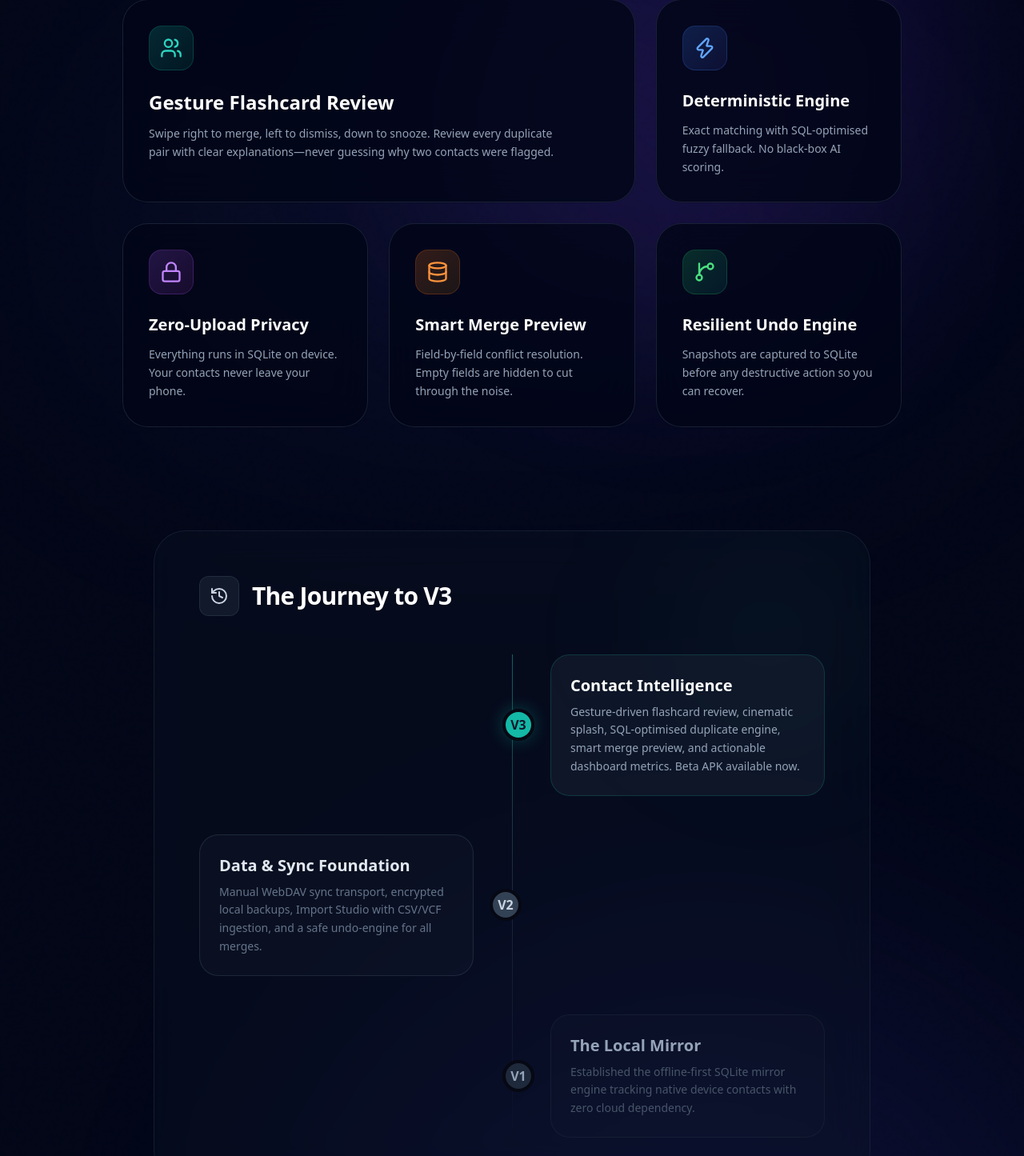
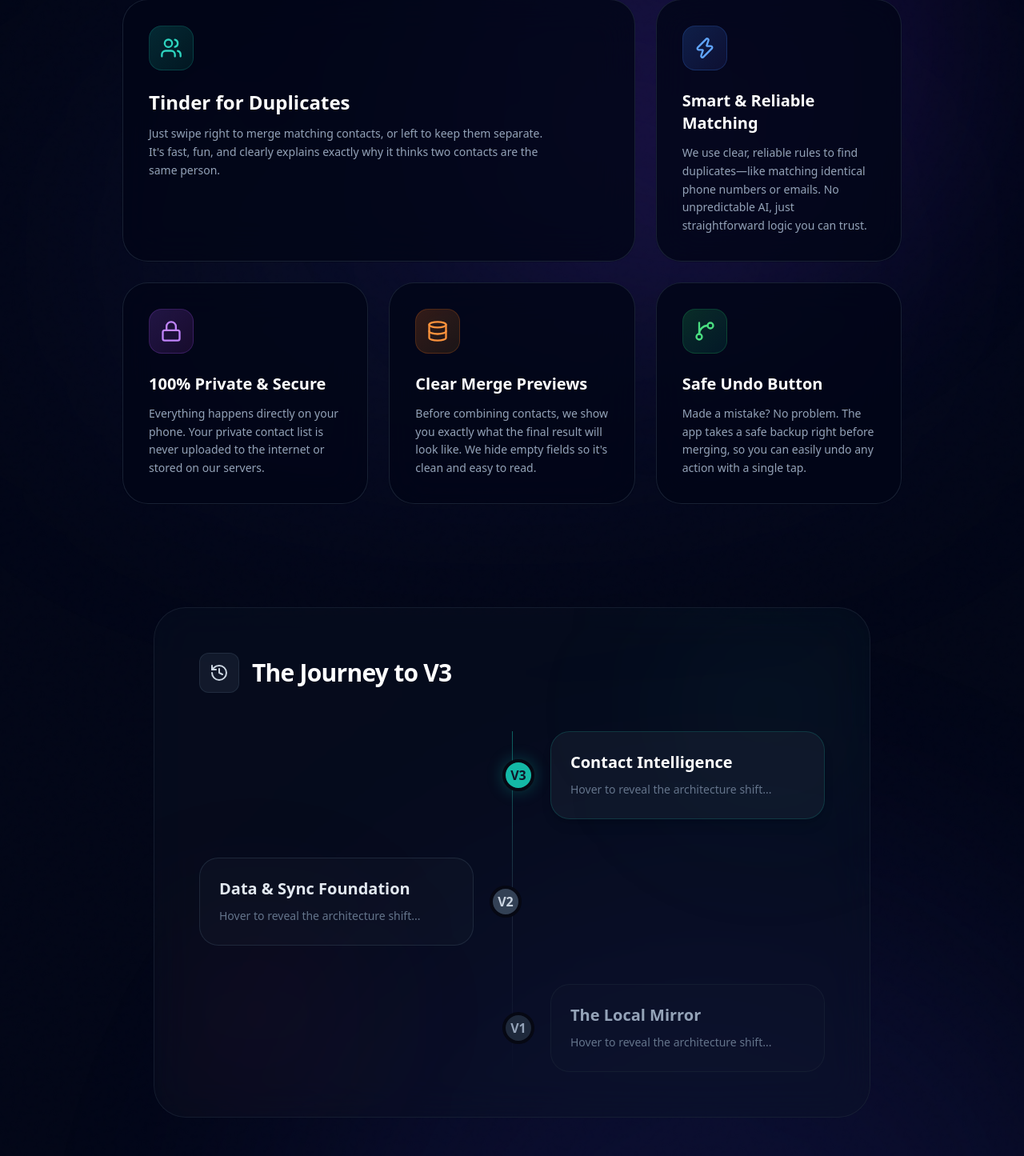
Before and after one commit to Shivanshmishra7275/Contact-Forge, a Next.js app in the folder contactforge-cloud-web/: page / in a window 1280 px wide. Shown: the part 1472-2917 px from the top of the page at 80% size. Built offline with nearby package versions, Linux system fonts and the light colour scheme; no server answers.

Commit message:
style(web): simplify feature copy for non-technical users

```diff
--- a/contactforge-cloud-web/app/page.tsx
+++ b/contactforge-cloud-web/app/page.tsx
@@ -216,7 +216,7 @@ export default function Home() {
         >
           <h2 className="text-sm font-bold tracking-widest text-teal-400 uppercase mb-4 drop-shadow-[0_0_8px_rgba(45,212,191,0.5)]">The Local-First Engine</h2>
           <p className="text-4xl md:text-5xl font-extrabold text-transparent bg-clip-text bg-gradient-to-r from-slate-200 to-slate-500 max-w-4xl mx-auto leading-tight">
-            Forging order from chaos. No silent uploads, no cloud mining, no opaque algorithms.
+            Organize your contacts easily and safely. No internet uploads, no data selling, and no confusing algorithms.
           </p>
         </motion.div>
 
@@ -239,9 +239,9 @@ export default function Home() {
                 <div className="bg-gradient-to-br from-teal-500/20 to-emerald-500/10 w-14 h-14 flex items-center justify-center rounded-2xl mb-6 border border-teal-500/20 group-hover:border-teal-500/40 transition-colors relative z-10">
                   <Users className="w-7 h-7 text-teal-400" />
                 </div>
-                <h3 className="text-2xl font-bold text-white mb-3 relative z-10">Gesture Flashcard Review</h3>
+                <h3 className="text-2xl font-bold text-white mb-3 relative z-10">Tinder for Duplicates</h3>
                 <p className="text-slate-400 text-sm leading-relaxed max-w-lg relative z-10">
-                  Swipe right to merge, left to dismiss, down to snooze. Review every duplicate pair with clear explanations—never guessing why two contacts were flagged.
+                  Just swipe right to merge matching contacts, or left to keep them separate. It's fast, fun, and clearly explains exactly why it thinks two contacts are the same person.
                 </p>
               </div>
             </motion.div>
@@ -261,9 +261,9 @@ export default function Home() {
                 <div className="bg-gradient-to-br from-blue-500/20 to-indigo-500/10 w-14 h-14 flex items-center justify-center rounded-2xl mb-6 border border-blue-500/20 group-hover:border-blue-500/40 transition-colors relative z-10">
                   <Zap className="w-7 h-7 text-blue-400" />
                 </div>
-                <h3 className="text-xl font-bold text-white mb-3 relative z-10">Deterministic Engine</h3>
+                <h3 className="text-xl font-bold text-white mb-3 relative z-10">Smart &amp; Reliable Matching</h3>
                 <p className="text-slate-400 text-sm leading-relaxed relative z-10">
-                  Exact matching with SQL-optimised fuzzy fallback. No black-box AI scoring.
+                  We use clear, reliable rules to find duplicates—like matching identical phone numbers or emails. No unpredictable AI, just straightforward logic you can trust.
                 </p>
               </div>
             </motion.div>
@@ -283,9 +283,9 @@ export default function Home() {
                 <div className="bg-gradient-to-br from-purple-500/20 to-fuchsia-500/10 w-14 h-14 flex items-center justify-center rounded-2xl mb-6 border border-purple-500/20 group-hover:border-purple-500/40 transition-colors relative z-10">
                   <Lock className="w-7 h-7 text-purple-400" />
                 </div>
-                <h3 className="text-xl font-bold text-white mb-3 relative z-10">Zero-Upload Privacy</h3>
+                <h3 className="text-xl font-bold text-white mb-3 relative z-10">100% Private &amp; Secure</h3>
                 <p className="text-slate-400 text-sm leading-relaxed relative z-10">
-                  Everything runs in SQLite on device. Your contacts never leave your phone.
+                  Everything happens directly on your phone. Your private contact list is never uploaded to the internet or stored on our servers.
                 </p>
               </div>
             </motion.div>
@@ -305,9 +305,9 @@ export default function Home() {
                 <div className="bg-gradient-to-br from-orange-500/20 to-amber-500/10 w-14 h-14 flex items-center justify-center rounded-2xl mb-6 border border-orange-500/20 group-hover:border-orange-500/40 transition-colors relative z-10">
                   <Database className="w-7 h-7 text-orange-400" />
                 </div>
-                <h3 className="text-xl font-bold text-white mb-3 relative z-10">Smart Merge Preview</h3>
+                <h3 className="text-xl font-bold text-white mb-3 relative z-10">Clear Merge Previews</h3>
                 <p className="text-slate-400 text-sm leading-relaxed relative z-10">
-                  Field-by-field conflict resolution. Empty fields are hidden to cut through the noise.
+                  Before combining contacts, we show you exactly what the final result will look like. We hide empty fields so it's clean and easy to read.
                 </p>
               </div>
             </motion.div>
@@ -327,58 +327,124 @@ export default function Home() {
                 <div className="bg-gradient-to-br from-green-500/20 to-teal-500/10 w-14 h-14 flex items-center justify-center rounded-2xl mb-6 border border-green-500/20 group-hover:border-green-500/40 transition-colors relative z-10">
                   <GitBranch className="w-7 h-7 text-green-400" />
                 </div>
-                <h3 className="text-xl font-bold text-white mb-3 relative z-10">Resilient Undo Engine</h3>
+                <h3 className="text-xl font-bold text-white mb-3 relative z-10">Safe Undo Button</h3>
                 <p className="text-slate-400 text-sm leading-relaxed relative z-10">
-                  Snapshots are captured to SQLite before any destructive action so you can recover.
+                  Made a mistake? No problem. The app takes a safe backup right before merging, so you can easily undo any action with a single tap.
                 </p>
               </div>
             </motion.div>
           </div>
         </div>
 
-        {/* ── Version History ─────────────────────────────────────────────────── */}
+        {/* ── Version History (Interactive Redesign) ───────────────────────────── */}
         <div className="w-full max-w-4xl bg-slate-900/30 border border-slate-800/60 rounded-[2.5rem] p-8 md:p-14 text-left backdrop-blur-xl relative overflow-hidden mb-32">
-          <div className="absolute top-0 right-0 w-64 h-64 bg-teal-500/5 blur-[100px] rounded-full" />
+          <div className="absolute top-0 right-0 w-64 h-64 bg-teal-500/5 blur-[100px] rounded-full pointer-events-none" />
+          <div className="absolute bottom-0 left-0 w-64 h-64 bg-rose-500/5 blur-[100px] rounded-full pointer-events-none" />
+
           <div className="flex items-center gap-4 mb-12 relative z-10">
             <div className="p-3 bg-slate-800/50 rounded-xl border border-slate-700/50">
               <History className="w-6 h-6 text-slate-300" />
             </div>
             <h2 className="text-3xl font-bold text-white tracking-tight">The Journey to V3</h2>
           </div>
+
           <div className="space-y-12 relative before:absolute before:inset-0 before:ml-5 before:-translate-x-px md:before:mx-auto md:before:translate-x-0 before:h-full before:w-px before:bg-gradient-to-b before:from-teal-500/50 before:via-slate-700/50 before:to-transparent z-10">
-            <div className="relative flex items-center justify-between md:justify-normal md:odd:flex-row-reverse group">
-              <div className="flex items-center justify-center w-10 h-10 rounded-full border-4 border-[#060813] bg-teal-500 text-slate-900 font-bold shrink-0 md:order-1 md:group-odd:-translate-x-1/2 md:group-even:translate-x-1/2 shadow-[0_0_20px_rgba(20,184,166,0.3)]">
+
+            {/* V3 */}
+            <div className="relative flex items-center justify-between md:justify-normal md:odd:flex-row-reverse group cursor-pointer">
+              <div className="flex items-center justify-center w-10 h-10 rounded-full border-4 border-[#060813] bg-teal-500 text-slate-900 font-bold shrink-0 md:order-1 md:group-odd:-translate-x-1/2 md:group-even:translate-x-1/2 shadow-[0_0_20px_rgba(20,184,166,0.3)] transition-transform group-hover:scale-110">
                 V3
               </div>
-              <div className="w-[calc(100%-4rem)] md:w-[calc(50%-3rem)] bg-slate-800/40 p-6 rounded-3xl border border-teal-500/20 hover:border-teal-500/40 transition-colors">
-                <h4 className="text-xl font-bold text-white mb-2">Contact Intelligence</h4>
-                <p className="text-sm text-slate-400 leading-relaxed">
-                  Gesture-driven flashcard review, cinematic splash, SQL-optimised duplicate engine, smart merge preview, and actionable dashboard metrics. Beta APK available now.
+              <div className="w-[calc(100%-4rem)] md:w-[calc(50%-3rem)] relative overflow-hidden rounded-3xl border border-teal-500/20 group-hover:border-teal-400/50 transition-all duration-500 bg-slate-800/40 p-6 shadow-lg group-hover:shadow-[0_0_30px_rgba(20,184,166,0.15)]">
+                {/* Background glow on hover */}
+                <div className="absolute inset-0 bg-gradient-to-br from-teal-500/5 to-transparent opacity-0 group-hover:opacity-100 transition-opacity duration-500 pointer-events-none" />
+
+                <h4 className="text-xl font-bold text-white mb-2 relative z-10">Contact Intelligence</h4>
+
+                <div className="relative z-10 grid grid-rows-[0fr] group-hover:grid-rows-[1fr] transition-[grid-template-rows] duration-500 ease-in-out">
+                  <div className="overflow-hidden">
+                    <div className="pt-4 pb-2 space-y-4">
+                      <div>
+                        <span className="text-xs font-bold tracking-widest text-rose-400 uppercase drop-shadow-[0_0_5px_rgba(244,63,94,0.4)]">The Problem</span>
+                        <p className="text-sm text-slate-400 leading-relaxed mt-1">Dealing with massive contact duplicates manually is tedious, opaque, and error-prone.</p>
+                      </div>
+                      <div>
+                        <span className="text-xs font-bold tracking-widest text-teal-400 uppercase drop-shadow-[0_0_5px_rgba(45,212,191,0.4)]">The Solution</span>
+                        <p className="text-sm text-slate-300 leading-relaxed mt-1">Gesture-driven flashcard review, SQL-optimised duplicate engine, smart merge preview, and actionable dashboard metrics. Beta APK available now.</p>
+                      </div>
+                    </div>
+                  </div>
+                </div>
+                {/* Default visible text that fades out on hover */}
+                <p className="text-sm text-slate-500 leading-relaxed block group-hover:hidden absolute bottom-6 left-6 right-6 transition-opacity">
+                  Hover to reveal the architecture shift...
                 </p>
+                <div className="h-6 block group-hover:hidden" /> {/* Spacer for default text */}
               </div>
             </div>
-            <div className="relative flex items-center justify-between md:justify-normal md:odd:flex-row-reverse group">
-              <div className="flex items-center justify-center w-10 h-10 rounded-full border-4 border-[#060813] bg-slate-700 text-slate-300 font-bold shrink-0 md:order-1 md:group-odd:-translate-x-1/2 md:group-even:translate-x-1/2">
+
+            {/* V2 */}
+            <div className="relative flex items-center justify-between md:justify-normal md:odd:flex-row-reverse group cursor-pointer">
+              <div className="flex items-center justify-center w-10 h-10 rounded-full border-4 border-[#060813] bg-slate-700 text-slate-300 font-bold shrink-0 md:order-1 md:group-odd:-translate-x-1/2 md:group-even:translate-x-1/2 transition-transform group-hover:scale-110">
                 V2
               </div>
-              <div className="w-[calc(100%-4rem)] md:w-[calc(50%-3rem)] bg-slate-800/20 p-6 rounded-3xl border border-slate-700/50">
-                <h4 className="text-xl font-bold text-slate-200 mb-2">Data &amp; Sync Foundation</h4>
-                <p className="text-sm text-slate-500 leading-relaxed">
-                  Manual WebDAV sync transport, encrypted local backups, Import Studio with CSV/VCF ingestion, and a safe undo-engine for all merges.
+              <div className="w-[calc(100%-4rem)] md:w-[calc(50%-3rem)] relative overflow-hidden rounded-3xl border border-slate-700/50 group-hover:border-teal-500/30 transition-all duration-500 bg-slate-800/20 p-6 hover:bg-slate-800/40">
+                <div className="absolute inset-0 bg-gradient-to-br from-teal-500/5 to-transparent opacity-0 group-hover:opacity-100 transition-opacity duration-500 pointer-events-none" />
+
+                <h4 className="text-xl font-bold text-slate-200 mb-2 relative z-10 group-hover:text-white transition-colors">Data &amp; Sync Foundation</h4>
+
+                <div className="relative z-10 grid grid-rows-[0fr] group-hover:grid-rows-[1fr] transition-[grid-template-rows] duration-500 ease-in-out">
+                  <div className="overflow-hidden">
+                    <div className="pt-4 pb-2 space-y-4">
+                      <div>
+                        <span className="text-xs font-bold tracking-widest text-orange-400 uppercase drop-shadow-[0_0_5px_rgba(251,146,60,0.4)]">The Problem</span>
+                        <p className="text-sm text-slate-400 leading-relaxed mt-1">Syncing contacts to the cloud quietly uploads private data to third parties, risking data harvesting.</p>
+                      </div>
+                      <div>
+                        <span className="text-xs font-bold tracking-widest text-teal-400 uppercase drop-shadow-[0_0_5px_rgba(45,212,191,0.4)]">The Solution</span>
+                        <p className="text-sm text-slate-300 leading-relaxed mt-1">Manual WebDAV sync transport, encrypted local backups, Import Studio with CSV/VCF ingestion, and a safe undo-engine for all merges.</p>
+                      </div>
+                    </div>
+                  </div>
+                </div>
+                <p className="text-sm text-slate-500 leading-relaxed block group-hover:hidden absolute bottom-6 left-6 right-6 transition-opacity">
+                  Hover to reveal the architecture shift...
                 </p>
+                <div className="h-6 block group-hover:hidden" />
               </div>
             </div>
-            <div className="relative flex items-center justify-between md:justify-normal md:odd:flex-row-reverse group">
-              <div className="flex items-center justify-center w-10 h-10 rounded-full border-4 border-[#060813] bg-slate-800 text-slate-400 font-bold shrink-0 md:order-1 md:group-odd:-translate-x-1/2 md:group-even:translate-x-1/2">
+
+            {/* V1 */}
+            <div className="relative flex items-center justify-between md:justify-normal md:odd:flex-row-reverse group cursor-pointer">
+              <div className="flex items-center justify-center w-10 h-10 rounded-full border-4 border-[#060813] bg-slate-800 text-slate-400 font-bold shrink-0 md:order-1 md:group-odd:-translate-x-1/2 md:group-even:translate-x-1/2 transition-transform group-hover:scale-110">
                 V1
               </div>
-              <div className="w-[calc(100%-4rem)] md:w-[calc(50%-3rem)] bg-slate-800/10 p-6 rounded-3xl border border-slate-800/50">
-                <h4 className="text-xl font-bold text-slate-400 mb-2">The Local Mirror</h4>
-                <p className="text-sm text-slate-600 leading-relaxed">
-                  Established the offline-first SQLite mirror engine tracking native device contacts with zero cloud dependency.
+              <div className="w-[calc(100%-4rem)] md:w-[calc(50%-3rem)] relative overflow-hidden rounded-3xl border border-slate-800/50 group-hover:border-teal-500/30 transition-all duration-500 bg-slate-800/10 p-6 hover:bg-slate-800/30">
+                <div className="absolute inset-0 bg-gradient-to-br from-teal-500/5 to-transparent opacity-0 group-hover:opacity-100 transition-opacity duration-500 pointer-events-none" />
+
+                <h4 className="text-xl font-bold text-slate-400 mb-2 relative z-10 group-hover:text-white transition-colors">The Local Mirror</h4>
+
+                <div className="relative z-10 grid grid-rows-[0fr] group-hover:grid-rows-[1fr] transition-[grid-template-rows] duration-500 ease-in-out">
+                  <div className="overflow-hidden">
+                    <div className="pt-4 pb-2 space-y-4">
+                      <div>
+                        <span className="text-xs font-bold tracking-widest text-orange-400 uppercase drop-shadow-[0_0_5px_rgba(251,146,60,0.4)]">The Problem</span>
+                        <p className="text-sm text-slate-400 leading-relaxed mt-1">Default contact apps lack privacy controls and act as impenetrable black boxes.</p>
+                      </div>
+                      <div>
+                        <span className="text-xs font-bold tracking-widest text-teal-400 uppercase drop-shadow-[0_0_5px_rgba(45,212,191,0.4)]">The Solution</span>
+                        <p className="text-sm text-slate-300 leading-relaxed mt-1">Established the offline-first SQLite mirror engine tracking native device contacts with zero cloud dependency.</p>
+                      </div>
+                    </div>
+                  </div>
+                </div>
+                <p className="text-sm text-slate-500 leading-relaxed block group-hover:hidden absolute bottom-6 left-6 right-6 transition-opacity">
+                  Hover to reveal the architecture shift...
                 </p>
+                <div className="h-6 block group-hover:hidden" />
               </div>
             </div>
+
           </div>
         </div>
 
```
